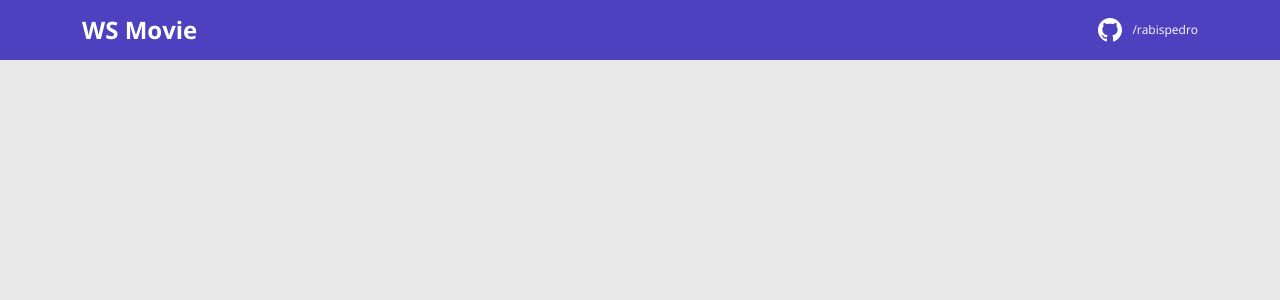
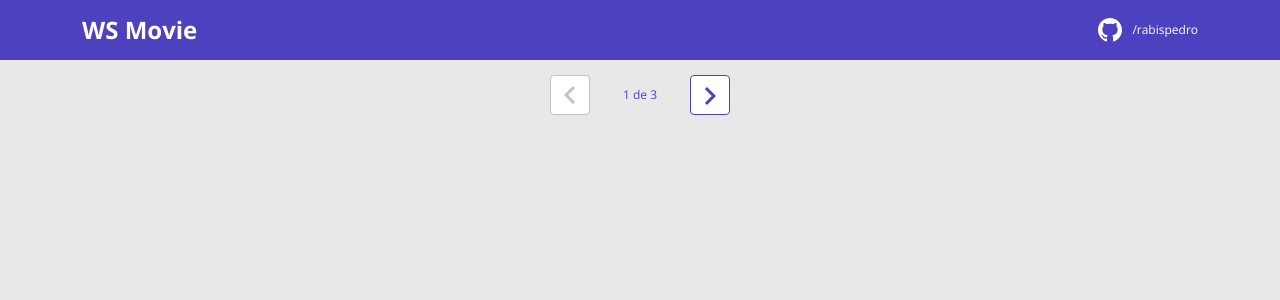
Before and after one commit to rabispedro/ws-movie-front, a React (Create React App) app: page / in a window 1280 px wide. Shown: the top 300 px of the page. Built offline with nearby package versions, Linux system fonts and the light colour scheme.

Commit message:
:sparkles: Pagination layout

```diff
--- /dev/null
+++ b/src/components/Pagination/index.tsx
@@ -0,0 +1,23 @@
+import { ReactComponent as Arrow } from 'assets/arrow.svg'
+import './styles.css';
+
+const Pagination: React.FC = () => {
+
+	return (
+		<>
+			<div className="wsmovie-pagination-container">
+				<div className="wsmovie-pagination-box">
+					<button className="wsmovie-pagination-button" disabled={true} >
+						<Arrow />
+					</button>
+					<p>{`${1} de ${3}`}</p>
+					<button className="wsmovie-pagination-button" disabled={false} >
+						<Arrow className="wsmovie-flip-horizontal" />
+					</button>
+				</div>
+			</div>
+		</>
+	);
+}
+
+export default Pagination;
--- /dev/null
+++ b/src/components/Pagination/styles.css
@@ -0,0 +1,53 @@
+.wsmovie-pagination-container {
+	padding: 15px 0;
+	display: flex;
+	justify-content: center;
+	align-items: center;
+}
+
+.wsmovie-pagination-box {
+	width: 180px;
+	display: flex;
+	justify-content: space-between;
+	align-items: center;
+}
+
+.wsmovie-pagination-box form {
+	width: 100%;
+	display: flex;
+}
+
+.wsmovie-pagination-button {
+	width: 40px;
+	height: 40px;
+	border-radius: 4px;
+	background-color: #fff;
+	display: flex;
+	justify-content: center;
+	align-items: center;
+	border: 1px solid var(--color-primary);
+	cursor: pointer;
+}
+
+.wsmovie-pagination-button svg {
+	filter: brightness(0) saturate(100%) invert(26%) sepia(19%) saturate(7395%) hue-rotate(234deg) brightness(89%) contrast(92%);
+}
+
+.wsmovie-pagination-button:disabled {
+	border: 1px solid #c2c2c2;
+	cursor: unset;
+}
+
+.wsmovie-pagination-button:disabled svg {
+	filter: none;
+}
+
+.wsmovie-pagination-container p {
+	margin: 0;
+	font-size: 12px;
+	color: var(--color-primary);
+}
+
+.wsmovie-flip-horizontal {
+	transform: rotate(180deg);
+}
--- a/src/pages/Listing/index.tsx
+++ b/src/pages/Listing/index.tsx
@@ -1,8 +1,10 @@
+import Pagination from 'components/Pagination';
 import './styles.css';
 
 const Listing : React.FC = () => {
 	return (
 		<>
+			<Pagination />
 		</>
 	);
 }
```
Also changed, not shown: src/assets/arrow.svg (added).
